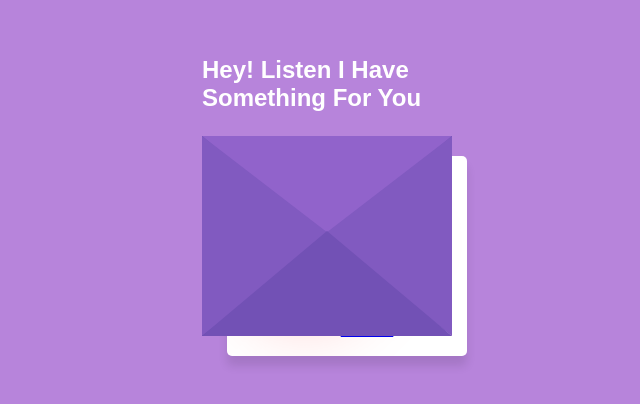
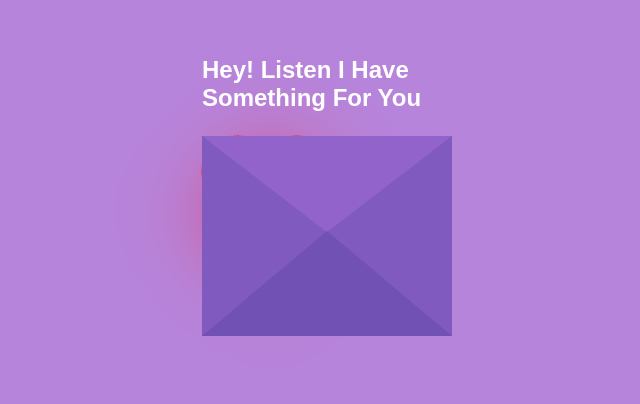
Before and after one commit to dishantMHAKHARIYA/Curriculum-Vitae, a plain HTML site: page index.html in a window 1280 px wide. Shown: the part 172-576 px from the top of the page, without its empty margins (313-953 px from the left). Drawn offline with Linux system fonts and the light colour scheme.

Commit message:
Update style.css

```diff
--- a/style.css
+++ b/style.css
@@ -6,11 +6,10 @@ body {
   background: #b784db;
 }
 .envelope {
-
   position: relative;
   cursor: pointer;
+}
 
-}
 .back {
   position: relative;
   width: 250px;
@@ -65,16 +64,13 @@ body {
   transform: rotateX(160deg);
 }
 .letter {
-  width: 80%; /* Adjust the width of the letter */
-  height: 80%; /* Adjust the height of the letter */
   position: absolute;
-  top: 10%;
-  left: 10%;
-  background: #fff;
-  border-radius: 5px;
-  box-shadow: 0 10px 10px rgba(0, 0, 0, 0.1);
-  padding: 20px;
-  overflow-y: auto; /* Enable scrolling if content exceeds the height */
+  background: white;
+  width: 230px;
+  height: 180px;
+  top: 10px;
+  left: 10px;
+  transition: 0.2s;
 }
 .envelope:hover .letter {
   transform: translateY(-100px);
@@ -96,7 +92,6 @@ body {
   position: relative;
   top: -20px;
   left: 20px;
-  line-height: 1.5; /* Adjust the line height of the text */
 }
 
 /*---heart -----*/
```
